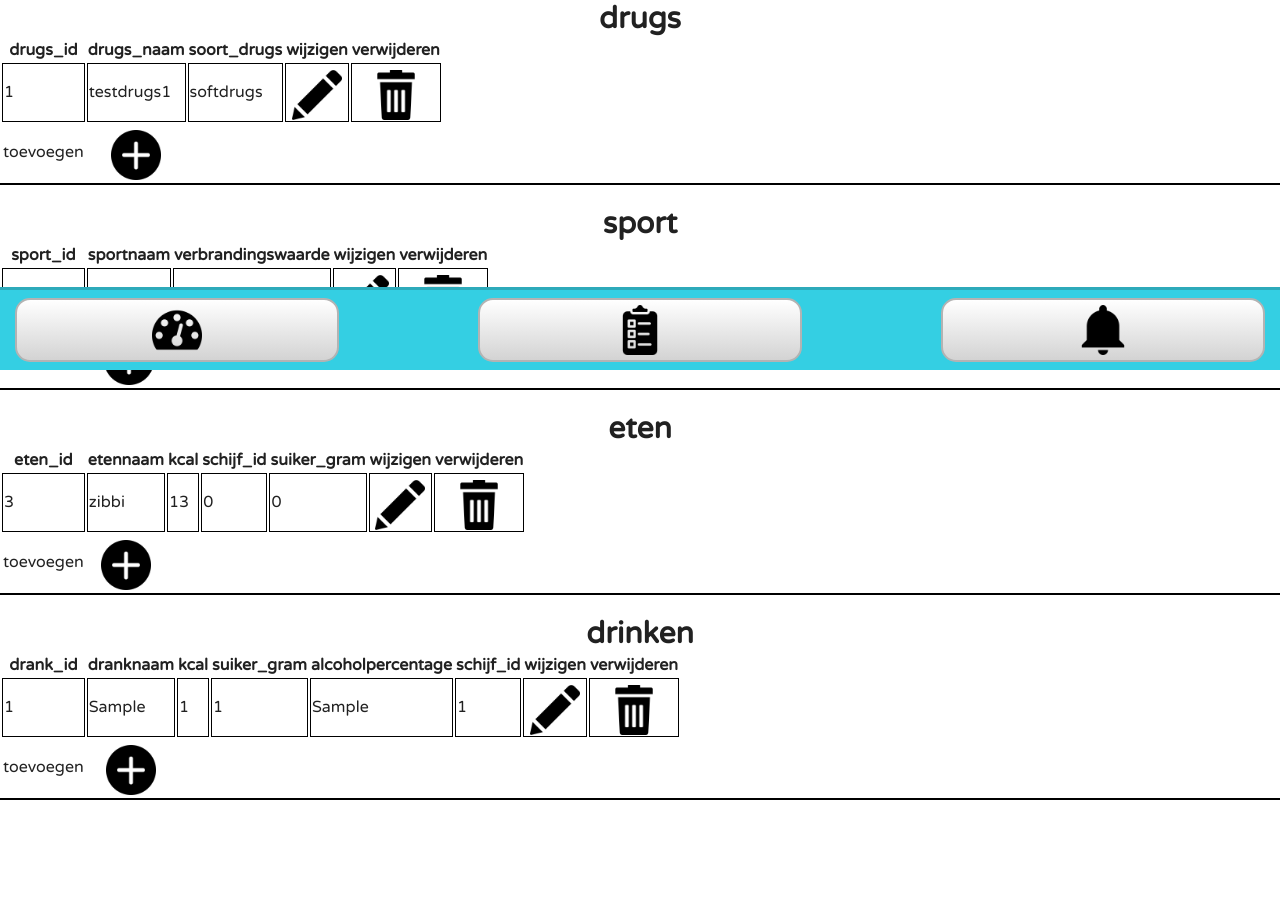
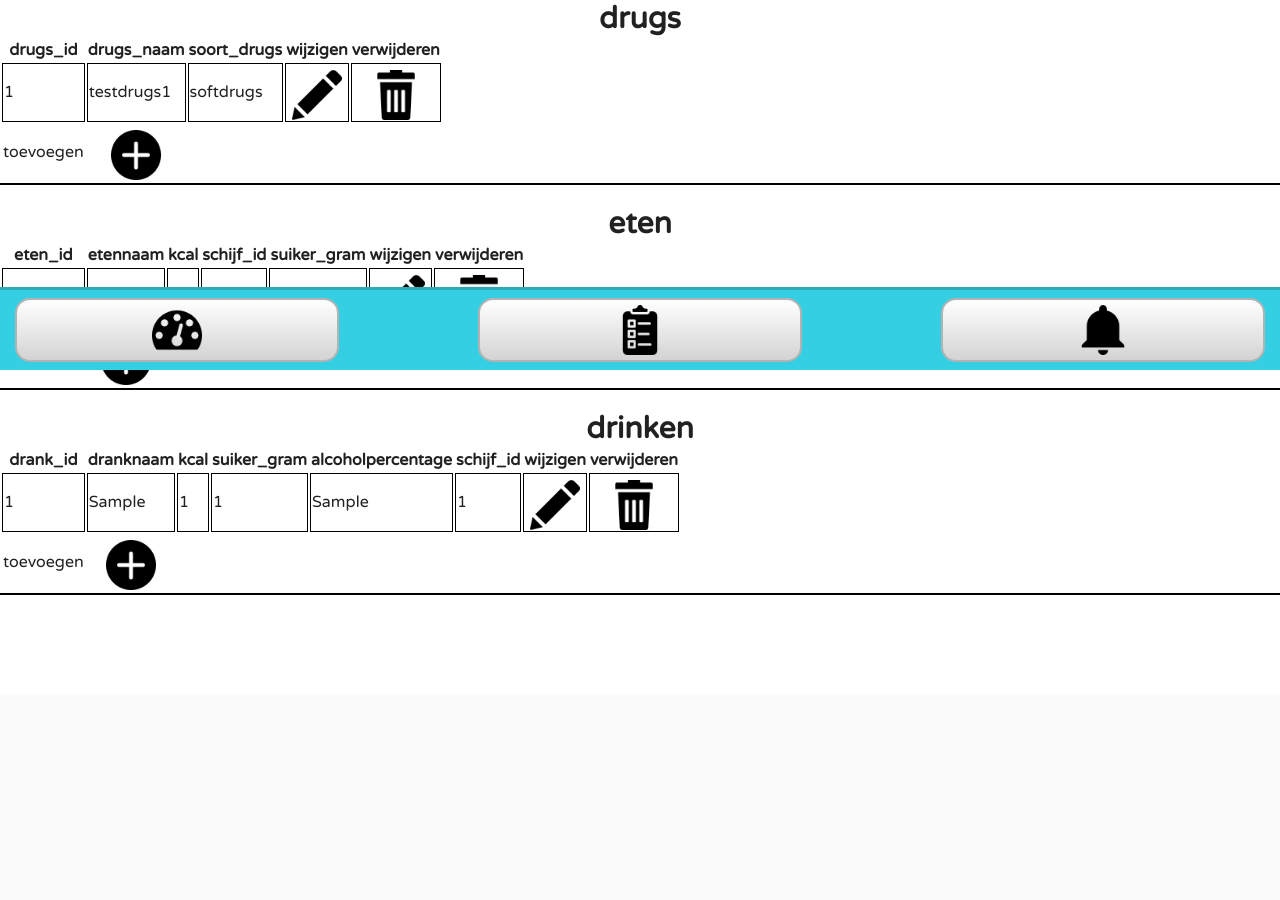
Before and after one commit to Juliandroid98/gezondheidsmeter, a PHP site: page /periode/admin.php in a window 1280 px wide. Shown: the part 430-1330 px from the top of the page. After the commit the page ends 1025 px from the top, so only its background shows below. Run offline with PHP 8.4, Linux system fonts and the light colour scheme; data comes from the database, SQL or seed files in the repository; tables that the repository leaves empty hold one stand-in row (values such as "Sample post").

Commit message:
admin sport weggehaald

```diff
--- a/site/admin.php
+++ b/site/admin.php
@@ -152,51 +152,7 @@ try{
     //die("ERROR: Could not able to execute $sql. " . $e->getMessage());
 }
 
-try{
-    $sql = "SELECT * FROM sport";
-    $result = $pdo->query($sql);
-    if($result->rowCount() > 0){
-        echo "<br><b class='tabelTitel'>sport</b><div class='responsiveTable'><table>";
-            echo "<tr>";
-                echo "<th>sport_id</th>";
-                echo "<th>sportnaam</th>";
-				echo "<th>verbrandingswaarde</th>";
-				echo "<th>wijzigen</th>";
-				echo "<th>verwijderen</th>";
-            echo "</tr>";
-        while($row = $result->fetch()){
-            echo "<tr>";
-                echo "<td>" . $row['sport_ID'] . "</td>";
-                echo "<td>" . $row['naam'] . "</td>";
-				echo "<td>" . $row['verbranding'] . "</td>";
-				echo "<td><img onclick='addRowForEditSport(" . $row['sport_ID'] . ");' class='bottomimg' src='assets/images/pencil-edit-button.png'></td>";
-				echo "<form action='refreshAdmin.php' method='post' onsubmit='return confirm(`wilt u verwijderen?`);'><td><input type='hidden' name='verwijderIDsport' value='" . $row['sport_ID'] . "'><input type='image' name='submit' class='bottomimg' src='assets/images/rubbish-bin.png'></td></form>";
-            echo "</tr>";
-			echo "<tr id='addRowEditSport".$row['sport_ID']."' style='display: none;'>";
-				echo "<form action='refreshAdmin.php' method='post'>";
-				echo "<td><input id='' type='text' name='sport_ID' value='" . $row['sport_ID'] . "'></td>";
-                echo "<td><input id='' type='text' name='naam' value='" . $row['naam'] . "'></td>";
-				echo "<td><input id='' type='text' name='verbranding' value='" . $row['verbranding'] . "'></td>";
-				echo "<td><input type='submit'></td><td></td>";
-				echo "</form>";
-			echo "</tr>";
 
-        }
-		echo "<form action='refreshAdmin.php' method='post'>
-		<tr id='addRowSport' style='display: none;'><td>
-		<input type='text' placeholder='naam' name='naam'></td>
-		<td><input type='text' placeholder='verbranding' name='verbranding'></td>
-		<td><input type='submit' value='toevoegen'></td></tr></form>";
-		echo "<tr class='toevoegen'><td>toevoegen</td><td><img class='bottomimg' src='assets/images/plus.png' onclick='addRowForInputSport();'></td></tr>";
-		echo "</table></div>";
-        // Free result set
-        unset($result);
-    } else{
-        //echo "No records matching your query were found.";
-    }
-} catch(PDOException $e){
-    //die("ERROR: Could not able to execute $sql. " . $e->getMessage());
-}
 
 try{
     $sql = "SELECT * FROM eten";
```
